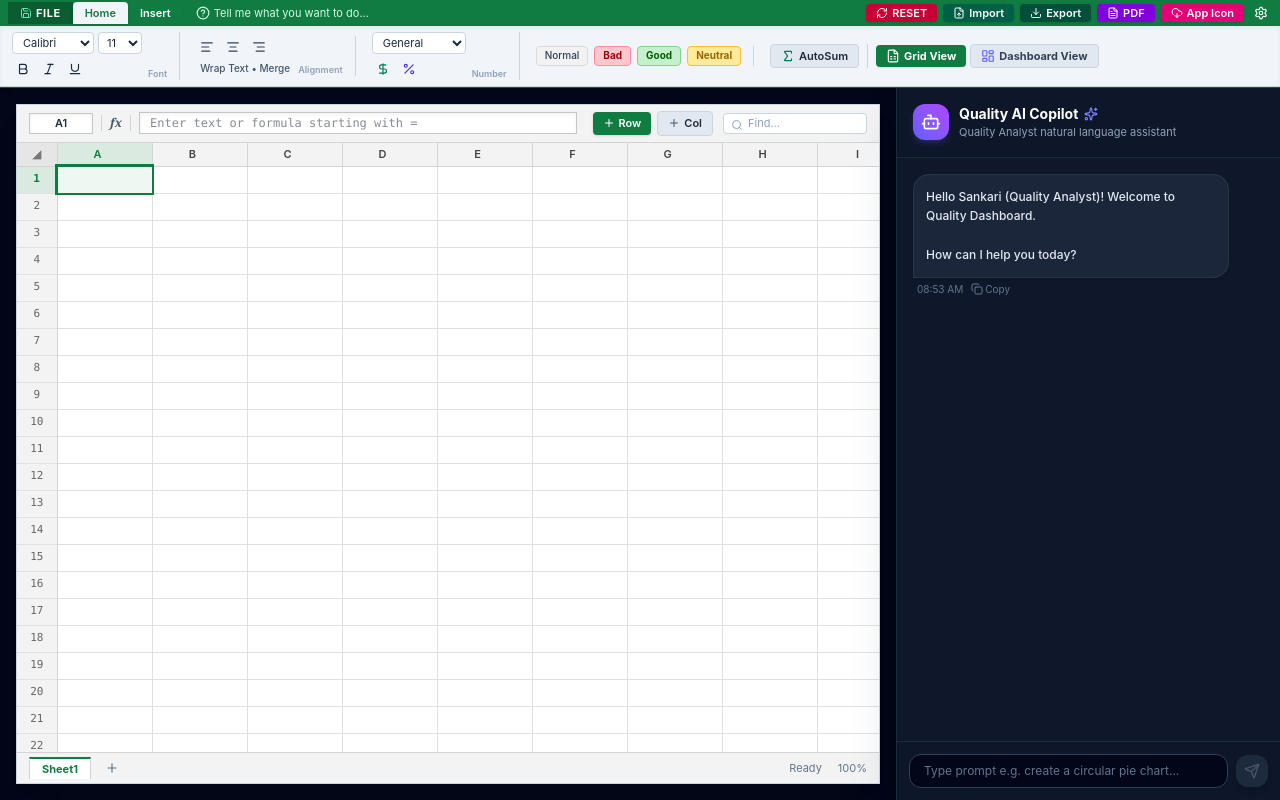
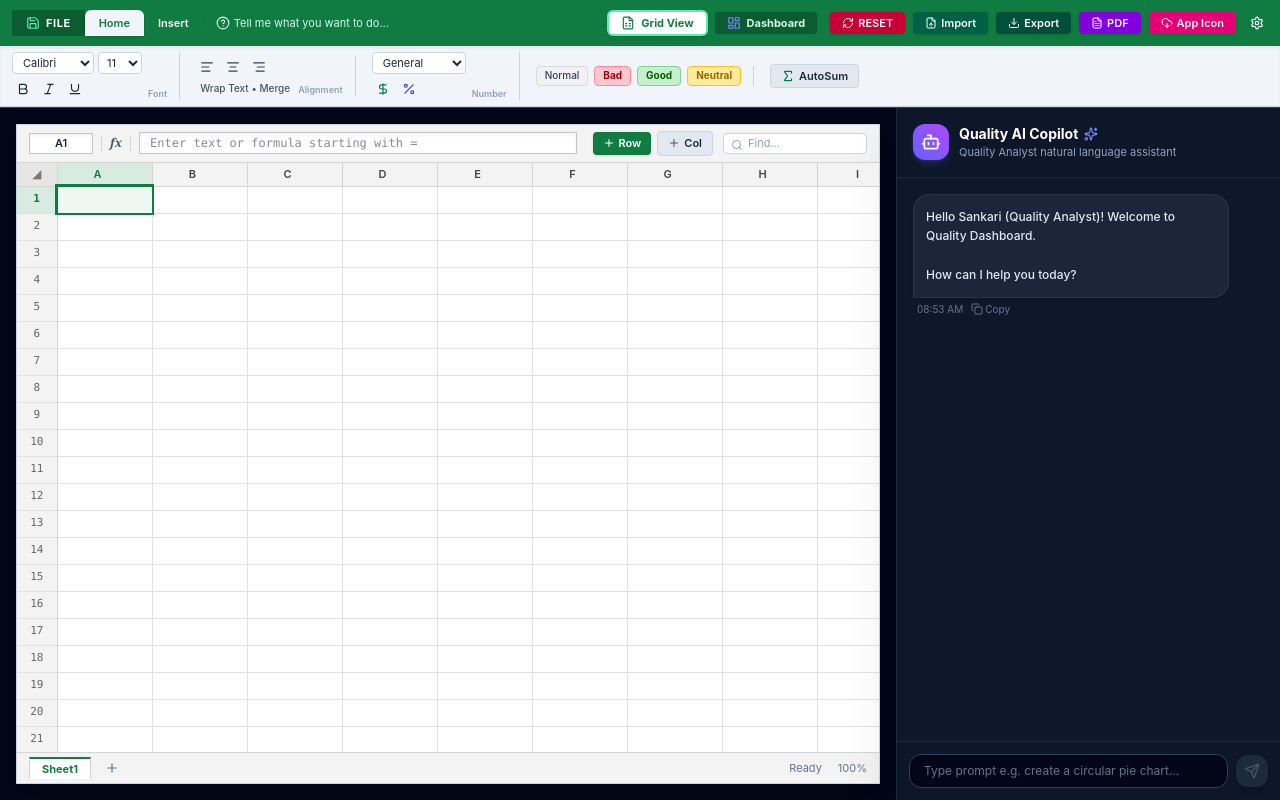
Before and after one commit to BalajeP/ExcelSpreadsheet_with_AI-Prompt, a React (Vite) app: page / in a window 1280 px wide. Built offline with nearby package versions, Linux system fonts and the light colour scheme.

Commit message:
Expand top green header layout height and place Grid View and Dashboard View inside green header bar

```diff
--- a/src/components/HeaderToolbar.tsx
+++ b/src/components/HeaderToolbar.tsx
@@ -138,22 +138,22 @@ export const HeaderToolbar: React.FC<HeaderToolbarProps> = ({
 
   return (
     <header className="flex flex-col bg-[#107c41] text-white border-b border-[#0b5c30] shadow-md select-text relative">
-      {/* 1. Top Green Excel Ribbon Menu Bar (File, Home, Insert) */}
-      <div className="flex items-center px-2 bg-[#107c41] text-white text-xs overflow-x-auto scrollbar-none">
+      {/* 1. Top Green Excel Ribbon Menu Bar (Expanded Height as Requested) */}
+      <div className="flex items-center px-3 py-2 bg-[#107c41] text-white text-xs overflow-x-auto scrollbar-none min-h-[46px]">
         {/* File Backstage Menu Trigger */}
         <button
           onClick={() => setIsFileMenuOpen(true)}
-          className="px-3 py-1 bg-[#0b5c30] font-bold text-white uppercase tracking-wider text-[11px] hover:bg-[#084825] flex items-center gap-1 transition cursor-pointer"
+          className="px-3.5 py-1.5 bg-[#0b5c30] font-bold text-white uppercase tracking-wider text-[11px] hover:bg-[#084825] flex items-center gap-1.5 transition cursor-pointer rounded-xs"
         >
-          <Save className="w-3 h-3 text-emerald-300" />
-          File
+          <Save className="w-3.5 h-3.5 text-emerald-300" />
+          FILE
         </button>
 
         <button
           onClick={() => setActiveMenu('Home')}
-          className={`px-3 py-1 font-semibold text-[11px] transition ${
+          className={`px-3.5 py-1.5 font-semibold text-[11px] transition ${
             activeMenu === 'Home'
-              ? 'bg-slate-100 text-[#107c41] rounded-t shadow-sm font-bold'
+              ? 'bg-slate-100 text-[#107c41] rounded-t-md shadow-sm font-extrabold'
               : 'hover:bg-emerald-700/80 text-white'
           }`}
         >
@@ -162,9 +162,9 @@ export const HeaderToolbar: React.FC<HeaderToolbarProps> = ({
 
         <button
           onClick={() => setActiveMenu('Insert')}
-          className={`px-3 py-1 font-semibold text-[11px] transition ${
+          className={`px-3.5 py-1.5 font-semibold text-[11px] transition ${
             activeMenu === 'Insert'
-              ? 'bg-slate-100 text-[#107c41] rounded-t shadow-sm font-bold'
+              ? 'bg-slate-100 text-[#107c41] rounded-t-md shadow-sm font-extrabold'
               : 'hover:bg-emerald-700/80 text-white'
           }`}
         >
@@ -177,12 +177,40 @@ export const HeaderToolbar: React.FC<HeaderToolbarProps> = ({
           <span className="hidden sm:inline">Tell me what you want to do...</span>
         </div>
 
-        {/* Navigation & Action Triggers right inside Ribbon menu */}
-        <div className="ml-auto flex items-center gap-1.5 py-0.5">
+        {/* Grid View & Dashboard View Placed Right Inside Expanded Top Green Bar! */}
+        <div className="ml-auto flex items-center gap-2 py-0.5">
+          {/* Grid View Button */}
+          <button
+            onClick={() => setActiveTab('sheet')}
+            className={`px-3 py-1 rounded text-[11px] font-bold flex items-center gap-1.5 transition cursor-pointer ${
+              activeTab === 'sheet'
+                ? 'bg-white text-[#107c41] shadow-md ring-2 ring-emerald-300'
+                : 'bg-[#0b5c30] hover:bg-[#084825] text-emerald-100 border border-emerald-600/50'
+            }`}
+            title="Switch to Spreadsheet Grid View"
+          >
+            <FileSpreadsheet className="w-3.5 h-3.5" />
+            Grid View
+          </button>
+
+          {/* Dashboard View Button */}
+          <button
+            onClick={() => setActiveTab('dashboard')}
+            className={`px-3 py-1 rounded text-[11px] font-bold flex items-center gap-1.5 transition cursor-pointer ${
+              activeTab === 'dashboard'
+                ? 'bg-white text-indigo-700 shadow-md ring-2 ring-indigo-300'
+                : 'bg-[#0b5c30] hover:bg-[#084825] text-emerald-100 border border-emerald-600/50'
+            }`}
+            title="Switch to Executive Analytics Dashboard View"
+          >
+            <LayoutDashboard className="w-3.5 h-3.5 text-indigo-400" />
+            Dashboard
+          </button>
+
           {/* RESET Button */}
           <button
             onClick={onResetData}
-            className="flex items-center gap-1 px-2.5 py-0.5 bg-rose-700 hover:bg-rose-800 text-white text-[11px] font-semibold rounded transition shadow-sm cursor-pointer"
+            className="flex items-center gap-1 px-3 py-1 bg-rose-700 hover:bg-rose-800 text-white text-[11px] font-semibold rounded transition shadow-sm cursor-pointer ml-1"
             title="Reset Sheet to Original State"
           >
             <RefreshCw className="w-3 h-3" />
@@ -190,7 +218,7 @@ export const HeaderToolbar: React.FC<HeaderToolbarProps> = ({
           </button>
 
           {/* Import File Button */}
-          <label className="flex items-center gap-1 px-2.5 py-0.5 bg-emerald-800 hover:bg-emerald-900 text-white text-[11px] font-semibold rounded cursor-pointer transition shadow-sm">
+          <label className="flex items-center gap-1 px-3 py-1 bg-emerald-800 hover:bg-emerald-900 text-white text-[11px] font-semibold rounded cursor-pointer transition shadow-sm">
             <FileUp className="w-3 h-3" />
             Import
             <input
@@ -204,7 +232,7 @@ export const HeaderToolbar: React.FC<HeaderToolbarProps> = ({
           {/* Export Excel Button */}
           <button
             onClick={() => ExportService.exportToExcel(sheetData)}
-            className="flex items-center gap-1 px-2.5 py-0.5 bg-emerald-900 hover:bg-emerald-950 text-white text-[11px] font-semibold rounded transition shadow-sm cursor-pointer"
+            className="flex items-center gap-1 px-3 py-1 bg-emerald-900 hover:bg-emerald-950 text-white text-[11px] font-semibold rounded transition shadow-sm cursor-pointer"
             title="Export Excel .xlsx"
           >
             <Download className="w-3 h-3" />
@@ -214,7 +242,7 @@ export const HeaderToolbar: React.FC<HeaderToolbarProps> = ({
           {/* Export PDF Button */}
           <button
             onClick={onExportPdf}
-            className="flex items-center gap-1 px-2.5 py-0.5 bg-purple-700 hover:bg-purple-800 text-white text-[11px] font-semibold rounded transition shadow-sm cursor-pointer"
+            className="flex items-center gap-1 px-3 py-1 bg-purple-700 hover:bg-purple-800 text-white text-[11px] font-semibold rounded transition shadow-sm cursor-pointer"
             title="Export PDF"
           >
             <FileText className="w-3 h-3" />
@@ -225,7 +253,7 @@ export const HeaderToolbar: React.FC<HeaderToolbarProps> = ({
           {!isAppInstalled && (
             <button
               onClick={handleInstallPwa}
-              className="flex items-center gap-1 px-2.5 py-0.5 bg-pink-600 hover:bg-pink-700 text-white text-[11px] font-semibold rounded transition shadow-sm cursor-pointer"
+              className="flex items-center gap-1 px-3 py-1 bg-pink-600 hover:bg-pink-700 text-white text-[11px] font-semibold rounded transition shadow-sm cursor-pointer"
               title="Install App Icon"
             >
               <DownloadCloud className="w-3 h-3" />
@@ -236,7 +264,7 @@ export const HeaderToolbar: React.FC<HeaderToolbarProps> = ({
           {/* Settings */}
           <button
             onClick={onOpenSettings}
-            className="p-1 hover:bg-emerald-700 rounded transition text-white cursor-pointer"
+            className="p-1 hover:bg-emerald-700 rounded transition text-white cursor-pointer ml-0.5"
             title="Settings"
           >
             <SettingsIcon className="w-3.5 h-3.5" />
@@ -396,8 +424,8 @@ export const HeaderToolbar: React.FC<HeaderToolbarProps> = ({
             </button>
           </div>
 
-          {/* Editing / AutoSum Group & View Switcher (Grid View & Dashboard right next to AutoSum in this row!) */}
-          <div className="flex items-center gap-2">
+          {/* Editing / AutoSum Group */}
+          <div className="flex items-center gap-1">
             <button
               onClick={onAutoSum}
               className="flex items-center gap-1 px-2.5 py-1 bg-slate-200 hover:bg-slate-300 rounded text-slate-800 font-semibold text-[11px] transition cursor-pointer border border-slate-300"
@@ -406,35 +434,6 @@ export const HeaderToolbar: React.FC<HeaderToolbarProps> = ({
               <Sigma className="w-3.5 h-3.5 text-emerald-700" />
               AutoSum
             </button>
-
-            {/* Grid View & Dashboard View right next to AutoSum! */}
-            <div className="flex items-center gap-1 border-l border-slate-300 pl-2">
-              <button
-                onClick={() => setActiveTab('sheet')}
-                className={`px-2.5 py-1 rounded text-[11px] font-bold flex items-center gap-1 transition cursor-pointer ${
-                  activeTab === 'sheet'
-                    ? 'bg-[#107c41] text-white shadow-xs'
-                    : 'bg-slate-200 hover:bg-slate-300 text-slate-700 border border-slate-300'
-                }`}
-                title="Switch to Spreadsheet Grid View"
-              >
-                <FileSpreadsheet className="w-3.5 h-3.5" />
-                Grid View
-              </button>
-
-              <button
-                onClick={() => setActiveTab('dashboard')}
-                className={`px-2.5 py-1 rounded text-[11px] font-bold flex items-center gap-1 transition cursor-pointer ${
-                  activeTab === 'dashboard'
-                    ? 'bg-indigo-600 text-white shadow-xs'
-                    : 'bg-slate-200 hover:bg-slate-300 text-slate-700 border border-slate-300'
-                }`}
-                title="Switch to Executive Analytics Dashboard"
-              >
-                <LayoutDashboard className="w-3.5 h-3.5 text-indigo-500" />
-                Dashboard View
-              </button>
-            </div>
           </div>
         </div>
       ) : (
```
